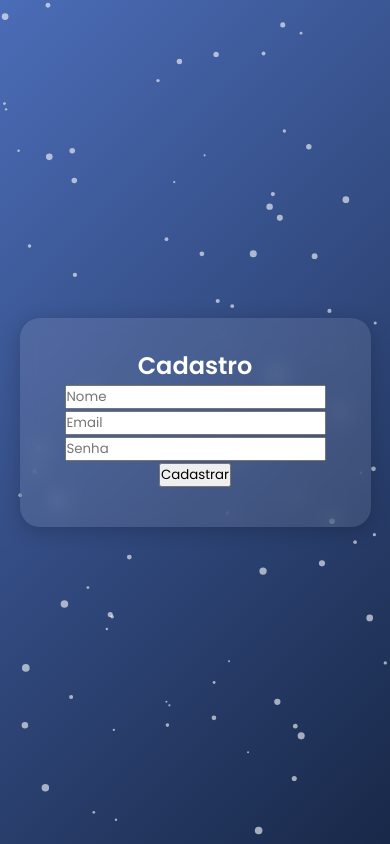
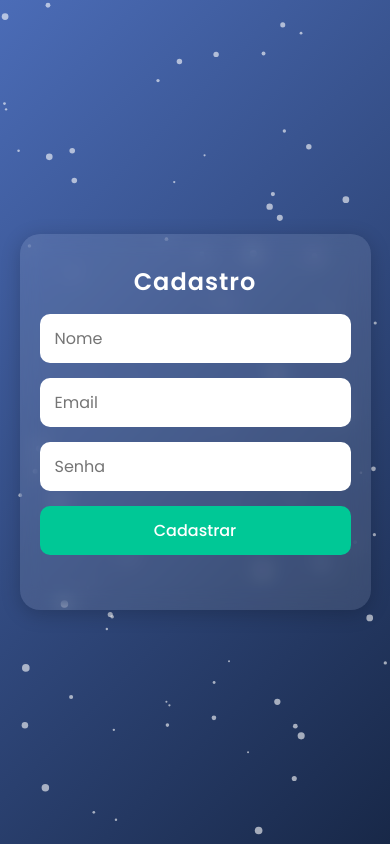
Before and after one commit to GabrielVieira-a/Projeto-Desafio-Tecnico, a plain HTML site: page index.html in a window 390 px wide. Both pictures are taken after a click on the button "Começar". Drawn offline with Linux system fonts and the light colour scheme.

Commit message:
atualizando o arquivo style.css

```diff
--- a/style.css
+++ b/style.css
@@ -34,30 +34,34 @@ body {
   padding: 40px 60px;
   border-radius: 20px;
   box-shadow: 0 4px 20px rgba(0,0,0,0.2);
-  animation: fadeIn 2.5s ease-in-out;
+  max-width: 400px;
+  width: 90%;
+  animation: fadeIn 0.5s forwards;
 }
 
-/* Título */
-.title {
+/* Títulos */
+.container h1, .container h2 {
   font-size: 2rem;
   margin-bottom: 15px;
   letter-spacing: 1px;
-  opacity: 0;
-  animation: fadeInText 3s ease forwards;
-  animation-delay: 0.5s;
 }
 
-/* Subtítulo */
-.subtitle {
+.container p {
+  margin-bottom: 25px;
   font-size: 1rem;
-  margin-bottom: 25px;
-  opacity: 0;
-  animation: fadeInText 3s ease forwards;
-  animation-delay: 1s;
 }
 
-/* Botão */
-.btn {
+/* Inputs e Botões */
+.container input {
+  width: 100%;
+  padding: 12px 15px;
+  margin-bottom: 15px;
+  border-radius: 10px;
+  border: none;
+  font-size: 1rem;
+}
+
+.container button {
   background: #00c896;
   color: #fff;
   border: none;
@@ -67,25 +71,30 @@ body {
   font-size: 1rem;
   font-weight: 500;
   transition: all 0.4s ease;
-  opacity: 0;
-  animation: fadeInText 3s ease forwards;
-  animation-delay: 1.5s;
 }
 
-.btn:hover {
+.container button:hover {
   background: #00a87c;
   transform: scale(1.05);
 }
 
-/* Animações */
+/* Fade in / Fade out para transições SPA */
+.fadeIn {
+  animation: fadeIn 0.5s forwards;
+}
+
+.fadeOut {
+  animation: fadeOut 0.5s forwards;
+}
+
 @keyframes fadeIn {
-  from { opacity: 0; transform: translateY(40px); }
+  from { opacity: 0; transform: translateY(20px); }
   to { opacity: 1; transform: translateY(0); }
 }
 
-@keyframes fadeInText {
-  from { opacity: 0; transform: translateY(20px); }
-  to { opacity: 1; transform: translateY(0); }
+@keyframes fadeOut {
+  from { opacity: 1; transform: translateY(0); }
+  to { opacity: 0; transform: translateY(20px); }
 }
 
 /* Responsividade */
@@ -95,25 +104,11 @@ body {
     padding: 30px 20px;
   }
 
-  .title {
+  .container h1, .container h2 {
     font-size: 1.5rem;
   }
 
-  .btn {
+  .container button {
     width: 100%;
   }
 }
-
-/* Transições suaves SPA */
-.fadeIn {
-  animation: fadeIn 0.5s forwards;
-}
-
-.fadeOut {
-  animation: fadeOut 0.5s forwards;
-}
-
-@keyframes fadeOut {
-  from { opacity: 1; transform: translateY(0); }
-  to { opacity: 0; transform: translateY(20px); }
-}
```
